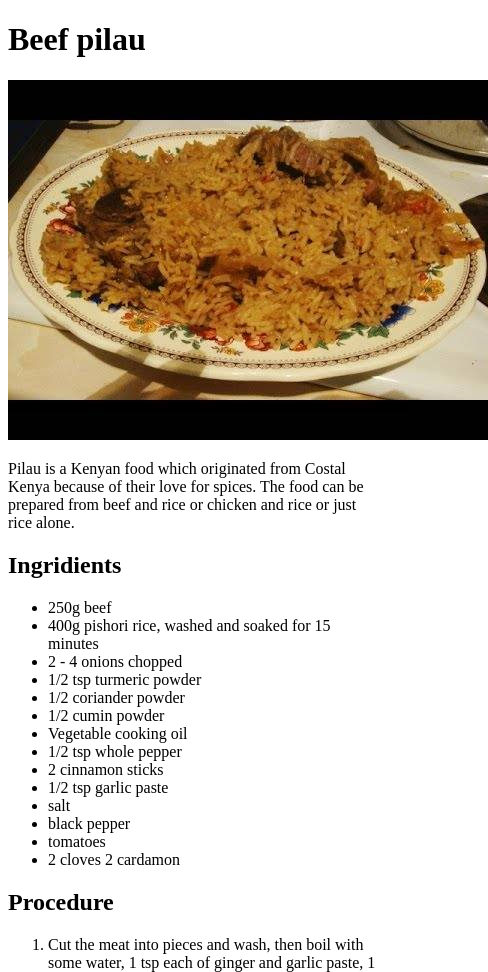
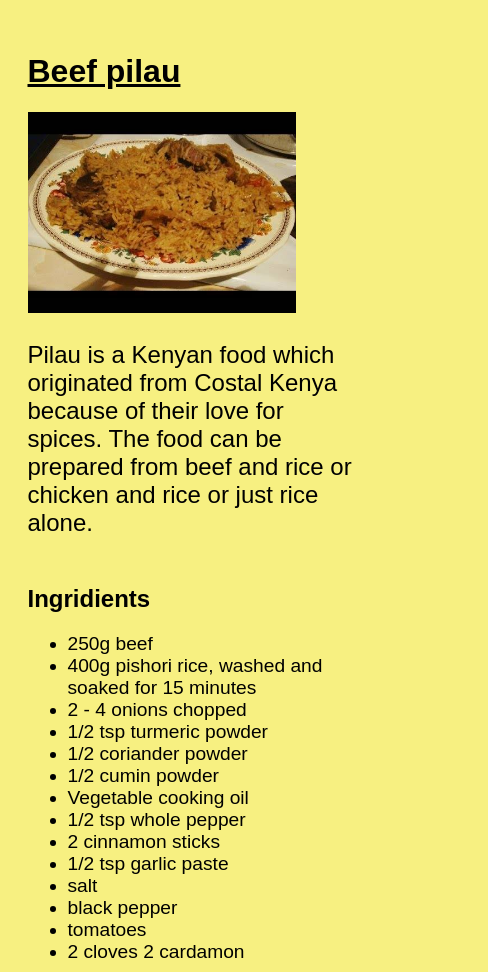
Before and after one commit to Kevinmuriuki/inthekitchen, a plain HTML site: page index.html in a window 390 px wide. Shown: the top 972 px of the page, 488 px wide, since content can reach past the window. Drawn offline with Linux system fonts and the light colour scheme.

Commit message:
added a css file

```diff
--- a/index.html
+++ b/index.html
@@ -4,6 +4,7 @@
     <meta http-equiv="Content-Type" content="text/html;charset=UTF-8">
     <meta name="viewport" content="width=device-width, initial-scale=1.0">
     <title>In the Kitchen</title>
+    <link rel="stylesheet" href="style.css">
   </head>
   <body>
     <h1>Beef pilau</h1>
--- /dev/null
+++ b/style.css
@@ -0,0 +1,40 @@
+html {
+  margin: 0 auto;
+  padding: 0;
+  max-width: 60%;
+  box-sizing: border-box;
+  font-family: sans-serif
+}
+
+body {
+  background-color: rgba(241, 226, 7, 0.507);
+}
+h1 {
+  font-weight: bold;
+  text-decoration: underline;
+}
+
+h1, h2, h3 {
+  padding-bottom: 1em;
+}
+
+p{
+  font-size: 1.5em;
+}
+
+li{
+  font-size: 1.2em
+}
+
+@media screen and (max-width: 600px) {
+  html {
+    max-width: 90% !important;
+  }
+  h1, h2, h3 {
+    padding-top: 1em;
+    padding-bottom: 0;
+  }
+  img {
+    max-width: 80%;
+  }
+}
```
